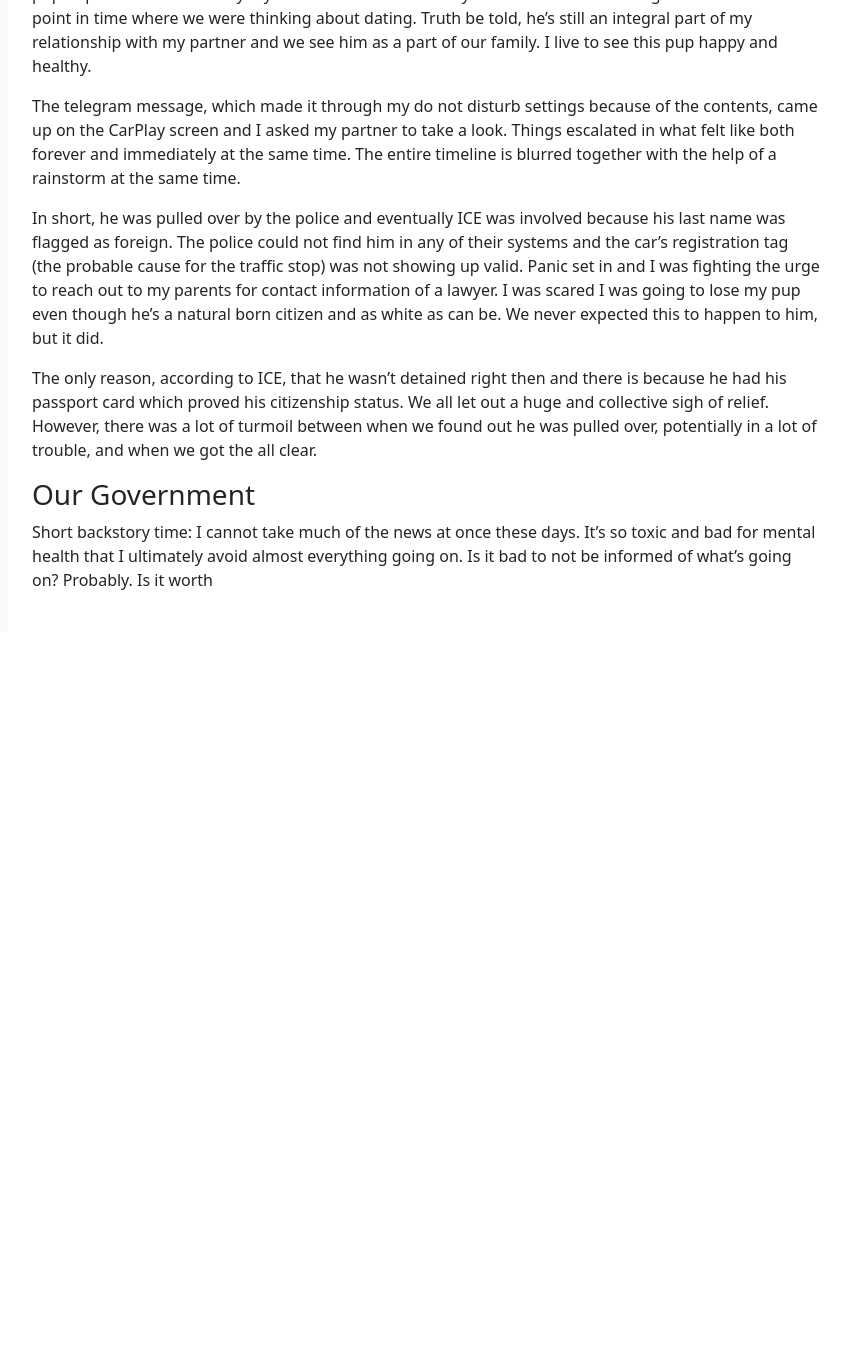
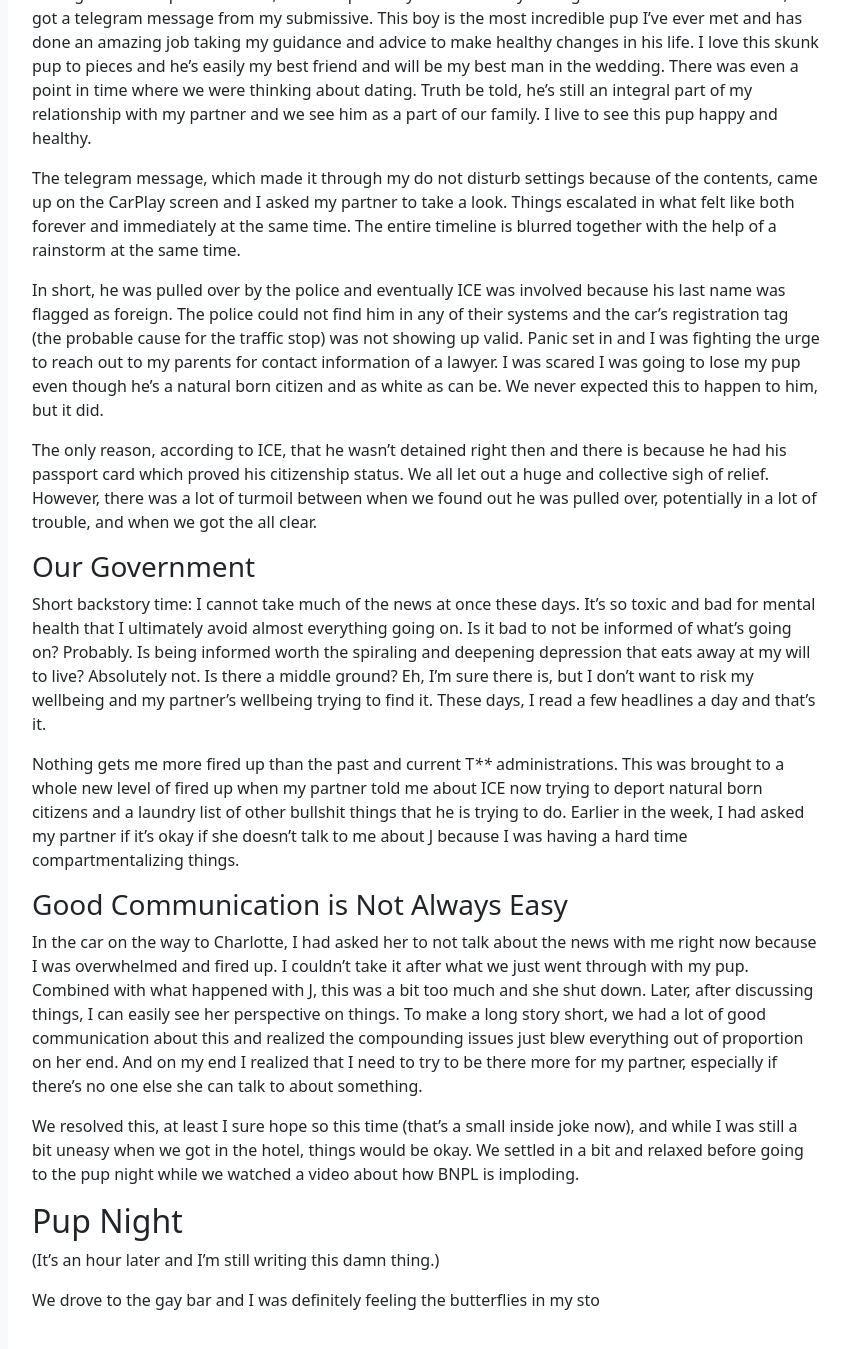
Before and after one commit to SabinDarkstone/SabinDarkstone.github.io, a Jekyll site: the page built from site/_journal/2025-07-26.md, in a window 1280 px wide and 1400 px high, scrolled down 1903 px. Shown: the top 1349 px of the window, without its empty margins (353-1203 px from the left). Built offline with Jekyll 4.4.1, drawn with Linux system fonts in a browser that asks for light colours; before the commit the page ends 2583 px from its top, so only the background shows below that; some of the changed text lies outside the part shown.

Commit message:
auto journal commit: 2025-07-26 16:33:42

```diff
--- a/site/_journal/2025-07-26.md
+++ b/site/_journal/2025-07-26.md
@@ -6,6 +6,8 @@ tags:
   - pup_play
   - family
   - friends
+  - relationships
+  - communication
 layout: journal
 ---
 # It's Been a Long Week
@@ -21,6 +23,9 @@ layout: journal
 > - [Close on Spotify](https://open.spotify.com/track/1UOAXkyq6JZhVv6lXMRuvH)
 > - [Downtown on Spotify](https://open.spotify.com/track/33zooxFqiSaP8bPPKn62YF)
 > - [Get Over It on Spotify](https://open.spotify.com/track/0SLOiJClXkAZluClYpke95)
+> - [Let You Down on Spotify](https://open.spotify.com/track/77vIWUcKPN3UYhbFgb406c)
+> - [Bittersweet on Spotify](https://open.spotify.com/track/0dMv7CxclU5VrHPq0VRPoQ)
+> - [The Pressure on Spotify](https://open.spotify.com/track/20IJWbmZq5kFs9PUvVkWqX)
 
 While the work week has been rather nice, my personal life has been a bit hectic this week, and especially these last two days.  I'm at the point today where I don't really know how I should feel because all the emotions are bubbling around in a chaotic brew.  So, here's another installment of journaling on the treadmill, but this time I have the music I'm listening to listed at the top.
 ## Mid-Week News
@@ -44,4 +49,14 @@ In short, he was pulled over by the police and eventually ICE was involved becau
 
 The only reason, according to ICE, that he wasn't detained right then and there is because he had his passport card which proved his citizenship status.  We all let out a huge and collective sigh of relief.  However, there was a lot of turmoil between when we found out he was pulled over, potentially in a lot of trouble, and when we got the all clear.
 ### Our Government
-Short backstory time: I cannot take much of the news at once these days.  It's so toxic and bad for mental health that I ultimately avoid almost everything going on.  Is it bad to not be informed of what's going on? Probably.  Is it worth
+Short backstory time: I cannot take much of the news at once these days.  It's so toxic and bad for mental health that I ultimately avoid almost everything going on.  Is it bad to not be informed of what's going on? Probably.  Is being informed worth the spiraling and deepening depression that eats away at my will to live? Absolutely not.  Is there a middle ground? Eh, I'm sure there is, but I don't want to risk my wellbeing and my partner's wellbeing trying to find it.  These days, I read a few headlines a day and that's it.
+
+Nothing gets me more fired up than the past and current T**** administrations.  This was brought to a whole new level of fired up when my partner told me about ICE now trying to deport natural born citizens and a laundry list of other bullshit things that he is trying to do.  Earlier in the week, I had asked my partner if it's okay if she doesn't talk to me about J because I was having a hard  time compartmentalizing things.
+### Good Communication is Not Always Easy
+In the car on the way to Charlotte, I had asked her to not talk about the news with me right now because I was overwhelmed and fired up.  I couldn't take it after what we just went through with my pup.  Combined with what happened with J, this was a bit too much and she shut down.  Later, after discussing things, I can easily see her perspective on things.  To make a long story short, we had a lot of good communication about this and realized the compounding issues just blew everything out of proportion on her end.  And on my end I realized that I need to try to be there more for my partner, especially if there's no one else she can talk to about something.
+
+We resolved this, at least I sure hope so this time (that's a small inside joke now), and while I was still a bit uneasy when we got in the hotel, things would be okay.  We settled in a bit and relaxed before going to the pup night while we watched a video about how BNPL is imploding.
+## Pup Night
+(It's an hour later and I'm still writing this damn thing.)
+
+We drove to the gay bar and I was definitely feeling the butterflies in my sto
```
